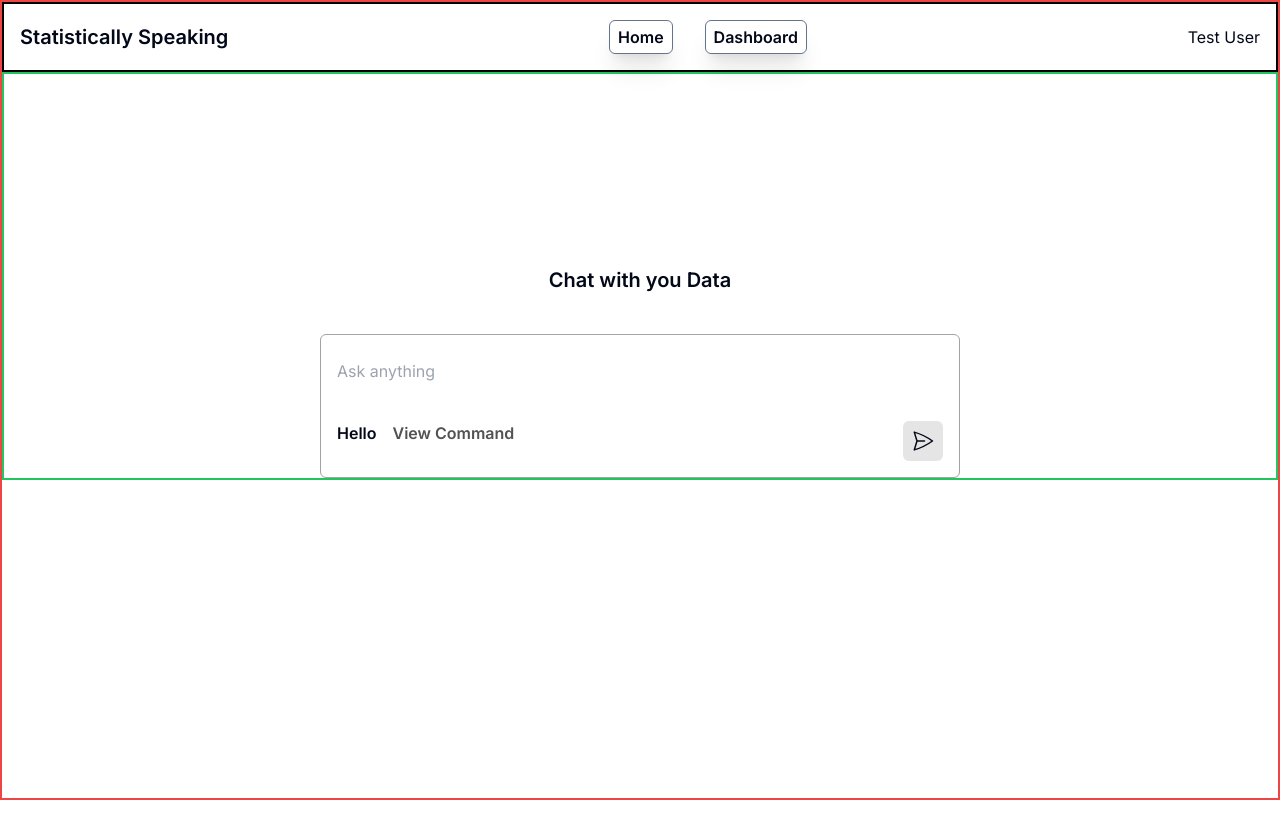
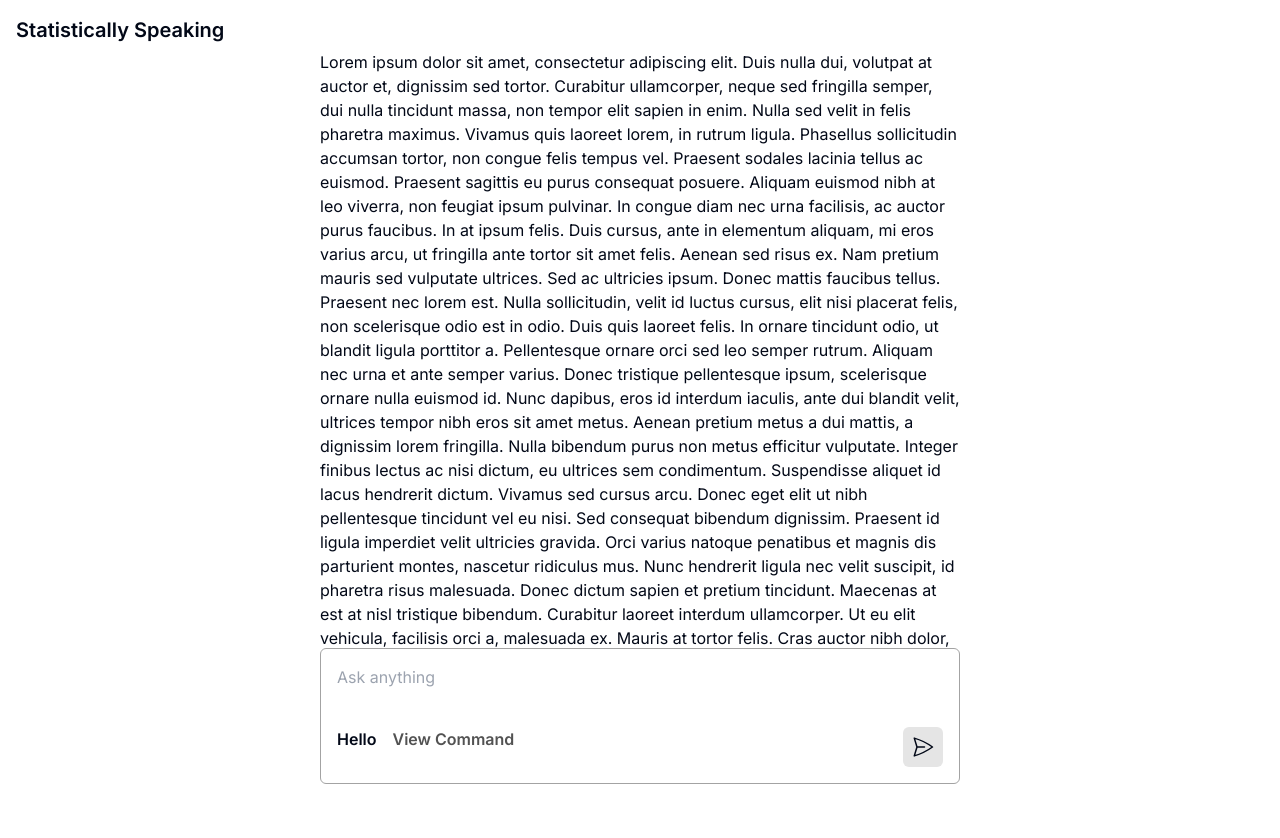
Before and after one commit to Anandprabhu530/Statistically-Speaking, a Next.js app: page / in a window 1280 px wide. Shown: the top 838 px of the page. Before the commit the page ends 800 px from the top, so only its background shows below. Built offline with nearby package versions, Linux system fonts and the light colour scheme; no server answers.

Commit message:
Homepage Ui

```diff
--- a/app/components/Input.tsx
+++ b/app/components/Input.tsx
@@ -5,30 +5,42 @@ import { useEffect, useRef, useState } from "react";
 
 const InputBox = () => {
   const [input, setInput] = useState("");
-  const [chatwindow, setChatwindow] = useState(false);
+  const [first, setFirst] = useState(false);
+  const [chat, setChat] = useState<String[]>([
+    `Lorem ipsum dolor sit amet, consectetur adipiscing elit. Duis nulla dui, volutpat at auctor et, dignissim sed tortor. Curabitur ullamcorper, neque sed fringilla semper, dui nulla tincidunt massa, non tempor elit sapien in enim. Nulla sed velit in felis pharetra maximus. Vivamus quis laoreet lorem, in rutrum ligula. Phasellus sollicitudin accumsan tortor, non congue felis tempus vel. Praesent sodales lacinia tellus ac euismod. Praesent sagittis eu purus consequat posuere. Aliquam euismod nibh at leo viverra, non feugiat ipsum pulvinar. In congue diam nec urna facilisis, ac auctor purus faucibus. In at ipsum felis. Duis cursus, ante in elementum aliquam, mi eros varius arcu, ut fringilla ante tortor sit amet felis. Aenean sed risus ex. Nam pretium mauris sed vulputate ultrices. Sed ac ultricies ipsum. Donec mattis faucibus tellus. Praesent nec lorem est.
+
+Nulla sollicitudin, velit id luctus cursus, elit nisi placerat felis, non scelerisque odio est in odio. Duis quis laoreet felis. In ornare tincidunt odio, ut blandit ligula porttitor a. Pellentesque ornare orci sed leo semper rutrum. Aliquam nec urna et ante semper varius. Donec tristique pellentesque ipsum, scelerisque ornare nulla euismod id. Nunc dapibus, eros id interdum iaculis, ante dui blandit velit, ultrices tempor nibh eros sit amet metus. Aenean pretium metus a dui mattis, a dignissim lorem fringilla. Nulla bibendum purus non metus efficitur vulputate. Integer finibus lectus ac nisi dictum, eu ultrices sem condimentum.
+
+Suspendisse aliquet id lacus hendrerit dictum. Vivamus sed cursus arcu. Donec eget elit ut nibh pellentesque tincidunt vel eu nisi. Sed consequat bibendum dignissim. Praesent id ligula imperdiet velit ultricies gravida. Orci varius natoque penatibus et magnis dis parturient montes, nascetur ridiculus mus. Nunc hendrerit ligula nec velit suscipit, id pharetra risus malesuada. Donec dictum sapien et pretium tincidunt. Maecenas at est at nisl tristique bibendum. Curabitur laoreet interdum ullamcorper. Ut eu elit vehicula, facilisis orci a, malesuada ex.
+
+Mauris at tortor felis. Cras auctor nibh dolor, vel gravida magna elementum sit amet. Curabitur efficitur sagittis scelerisque. Sed neque lorem, posuere a bibendum eu, consequat ac velit. Donec eu molestie nibh. In sit amet quam eros. Class aptent taciti sociosqu ad litora torquent per conubia nostra, per inceptos himenaeos. Aliquam condimentum urna non dapibus egestas. Sed tortor sem, consectetur eu consequat id, tempor ut eros`,
+  ]);
   const textref = useRef(null);
   const handlechange = (event: any) => {
     setInput(event.target.value);
   };
 
   const handlesubmit = async () => {
-    const data = await Command_GenAI(input);
-    console.log(data);
+    if (first) {
+      setFirst(false);
+    }
+    setChat([...chat, input]);
+    // const data = await Command_GenAI(input);
+    console.log("data");
   };
 
-  useEffect(() => {
-    const height = textref.current.scrollHeight;
-    textref.current.style.height = `${Math.min(height, 100)}px`;
-  }, [input]);
+  // useEffect(() => {
+  //   const height = textref.current.scrollHeight;
+  //   textref.current.style.height = `${Math.min(height, 100)}px`;
+  // }, [input]);
 
   return (
-    <div>
-      <div className="flex items-center justify-center border-2 border-green-500 pt-48">
-        <div className="flex flex-col">
-          <div className="text-xl font-semibold pb-10 text-center">
-            Chat with you Data
+    <div className="w-full flex justify-center relative">
+      <div className="w-[40rem] absolute top-[50px] overflow-y-auto h-fit pb-[180px] ">
+        {chat}
       </div>
-          <div className="border border-neutral-400 rounded-md p-4 w-[40rem]">
+      <div className="fixed w-full flex items-end h-screen justify-center">
+        <div className="border border-neutral-400 rounded-md p-4 pt-2 w-[40rem] absolute bg-white my-4 ">
           <textarea
             className="py-2 pr-2 bg-transparent w-full outline-none resize-none"
             placeholder="Ask anything"
@@ -39,9 +51,7 @@ const InputBox = () => {
           <div className="flex justify-between">
             <div className="flex gap-4">
               <div className="font-semibold">Hello</div>
-                <div className="text-neutral-600 font-semibold">
-                  View Command
-                </div>
+              <div className="text-neutral-600 font-semibold">View Command</div>
             </div>
             <div className="bg-neutral-200 p-2 rounded-md cursor-pointer">
               <svg
@@ -62,7 +72,7 @@ const InputBox = () => {
             </div>
           </div>
         </div>
-        </div>
+        <div className="w-full pt-5 bg-white">{""}</div>
       </div>
     </div>
   );
--- a/app/components/Navbar.tsx
+++ b/app/components/Navbar.tsx
@@ -3,20 +3,9 @@ import React from "react";
 const Navbar = () => {
   return (
     <div>
-      <nav className="w-full items-center p-4 border-2 border-black flex justify-between">
-        <div className="text-xl font-semibold font-sans">
-          Statistically Speaking
-        </div>
-        <div className="flex gap-8">
-          <div className="border border-slate-500 cursor-pointer shadow-xl px-2 py-1 rounded-md font-semibold">
-            Home
-          </div>
-          <div className="border border-slate-500 cursor-pointer shadow-xl px-2 py-1 rounded-md font-semibold">
-            Dashboard
-          </div>
-        </div>
-        <div>Test User</div>
-      </nav>
+      <div className="fixed text-xl font-semibold font-sans p-4 w-full">
+        Statistically Speaking
+      </div>
     </div>
   );
 };
--- a/app/page.tsx
+++ b/app/page.tsx
@@ -3,7 +3,7 @@ import Navbar from "./components/Navbar";
 
 export default function Home() {
   return (
-    <div className="w-full border-2 border-red-500 h-screen">
+    <div className="w-full  max-h-screen relative">
       <Navbar />
       <InputBox />
     </div>
```
Lines whose indentation alone changed are shown as unchanged.
